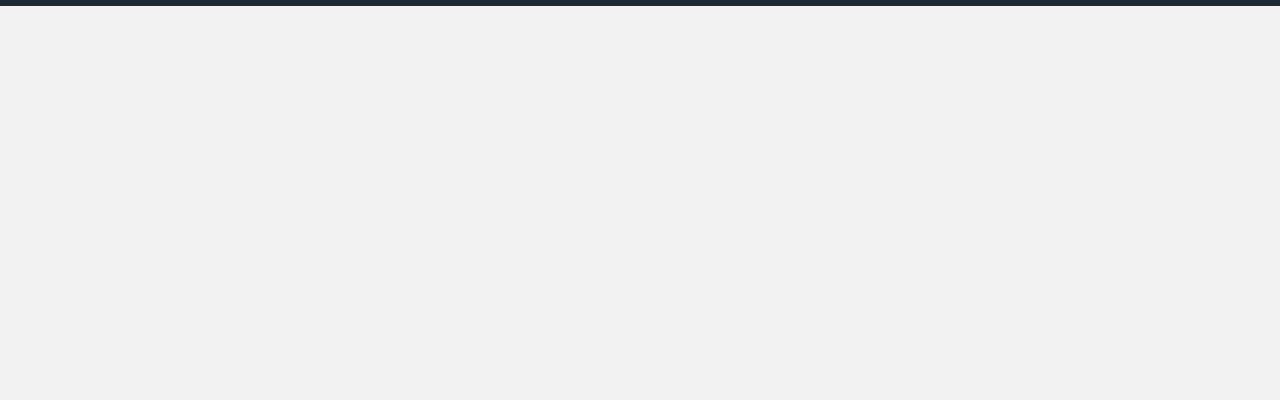
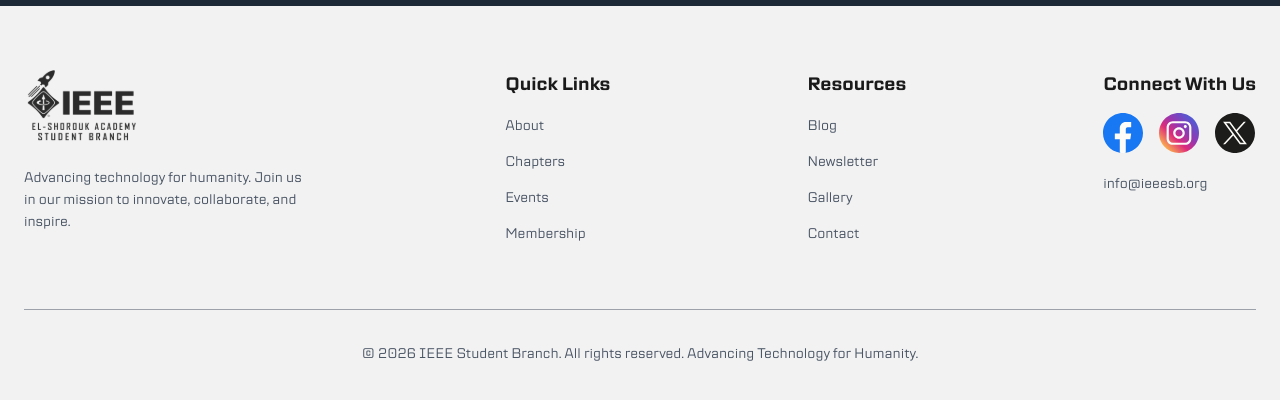
Before and after one commit to ieeesha10-svg/Ieee-website, a React (Vite) app in the folder client/: page / in a window 1280 px wide. Shown: the part 9377-9777 px from the top of the page. Before the commit the page ends 9383 px from the top, so only its background shows below. Built offline with nearby package versions, Linux system fonts and the light colour scheme; no server answers; grey boxes are pictures that could not be loaded.

Commit message:
created now route for presenting EventsDetails via /events/:id. And added footer as a presisted part of the layout (removed from auth & dashboard routes)

```diff
--- a/client/src/App.jsx
+++ b/client/src/App.jsx
@@ -1,18 +1,24 @@
 import React from 'react';
 import { BrowserRouter, Routes, Route, Navigate, useLocation, Link, Outlet } from 'react-router-dom';
-import ThemeToggle from './components/ThemeToggle';
+import { useAuth } from './context/AuthContext';
+
+// Icons
+import { UserIcon } from 'lucide-react';
+// Pages
 import LoginPage from './pages/LoginPage';
+import SignupPage from './pages/SignupPage';
+import VerifyEmailPage from './pages/VerifyEmailPage';
+import ProfilePage from './pages/ProfilePage';
+import Dashboard from './pages/Dashboard';
 import Home from './pages/Home';
 import Events from './pages/Events';
-import SignupPage from './pages/SignupPage';
-import ProfilePage from './pages/ProfilePage';
+import EventRegistration from './pages/EventRegistration';
 import BulkMailer from './pages/BulkMailer';
-import Dashboard from './pages/Dashboard';
-import VerifyEmailPage from './pages/VerifyEmailPage';
+// Components
 import PublicNavbar from './components/PublicNavbar';
 import AdminSidebar from './components/AdminSidebar';
-import { UserIcon } from 'lucide-react';
-import { useAuth } from './context/AuthContext';
+import Footer from './components/Footer';
+import ThemeToggle from './components/ThemeToggle';
 
 // --- 1. ROUTE GUARD COMPONENT ---
 const ProtectedRoute = ({ requireAdmin = false }) => {
@@ -74,6 +80,8 @@ const Layout = ({ children }) => {
         </div>
       </main>
 
+      {/* Footer (Public Only, except auth pages) */}
+      {!isAdminRoute && !['/login', '/signup', '/verify'].includes(location.pathname) && <Footer />}
     </div>
   );
 };
@@ -86,7 +94,8 @@ function App() {
         <Routes>
           {/* === PUBLIC ROUTES === */}
           <Route path="/" element={<Home />} />
-          <Route path="/events" element={<Events />} />
+					<Route path="/events" element={<Events />} />
+					<Route path="/events/:id" element={<EventRegistration />} />
           <Route path="/login" element={<LoginPage />} />
           <Route path="/signup" element={<SignupPage />} />
           <Route path="/verify" element={<VerifyEmailPage />} />
```
